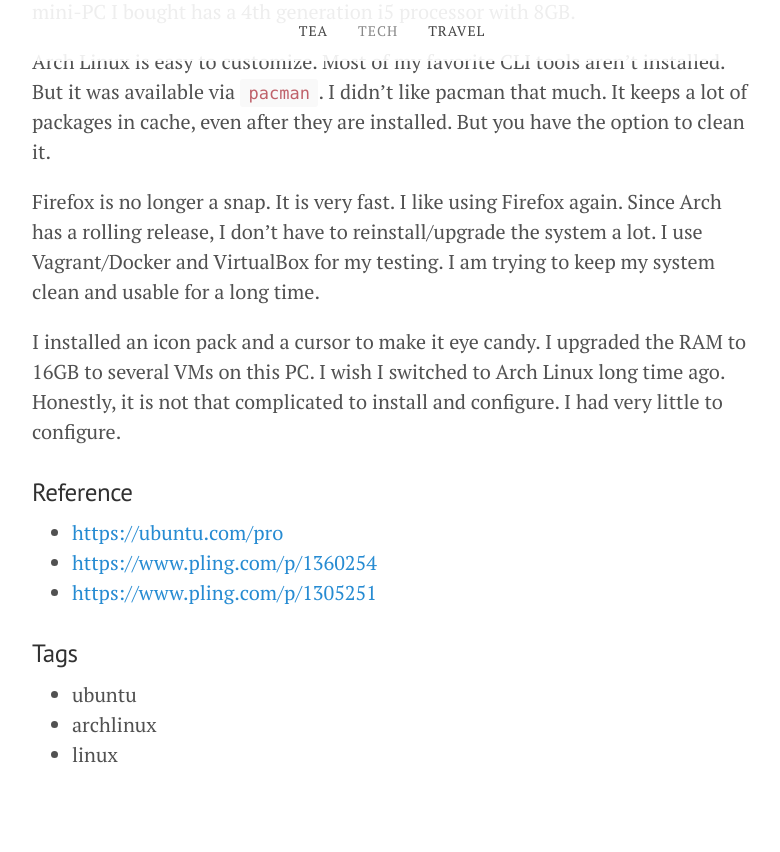
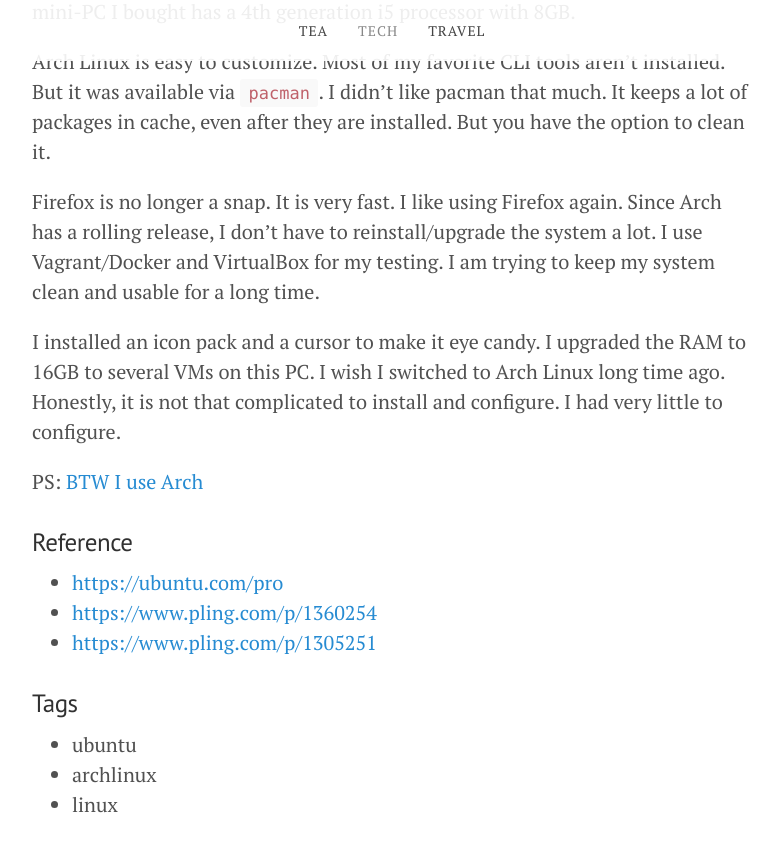
Before and after one commit to dedunu/tech, a Jekyll site: the page built from _posts/2024-02-12-switching-to-arch.md, in a window 1280 px wide and 900 px high, scrolled down 1104 px. Shown: the top 852 px of the window, without its empty margins (248-1028 px from the left). Built offline with Jekyll 4.4.1, drawn with Linux system fonts in a browser that asks for light colours.

Commit message:
Update 2024-02-12-switching-to-arch.md
Signed-off-by: Dedunu Dhananjaya <id@dedunu.info>

```diff
--- a/_posts/2024-02-12-switching-to-arch.md
+++ b/_posts/2024-02-12-switching-to-arch.md
@@ -23,6 +23,8 @@
 
 I installed an icon pack and a cursor to make it eye candy. I upgraded the RAM to 16GB to several VMs on this PC. I wish I switched to Arch Linux long time ago. Honestly, it is not that complicated to install and configure. I had very little to configure.
 
+PS: [BTW I use Arch](https://knowyourmeme.com/memes/btw-i-use-arch)
+
 ### Reference
 
 - <https://ubuntu.com/pro>
```
